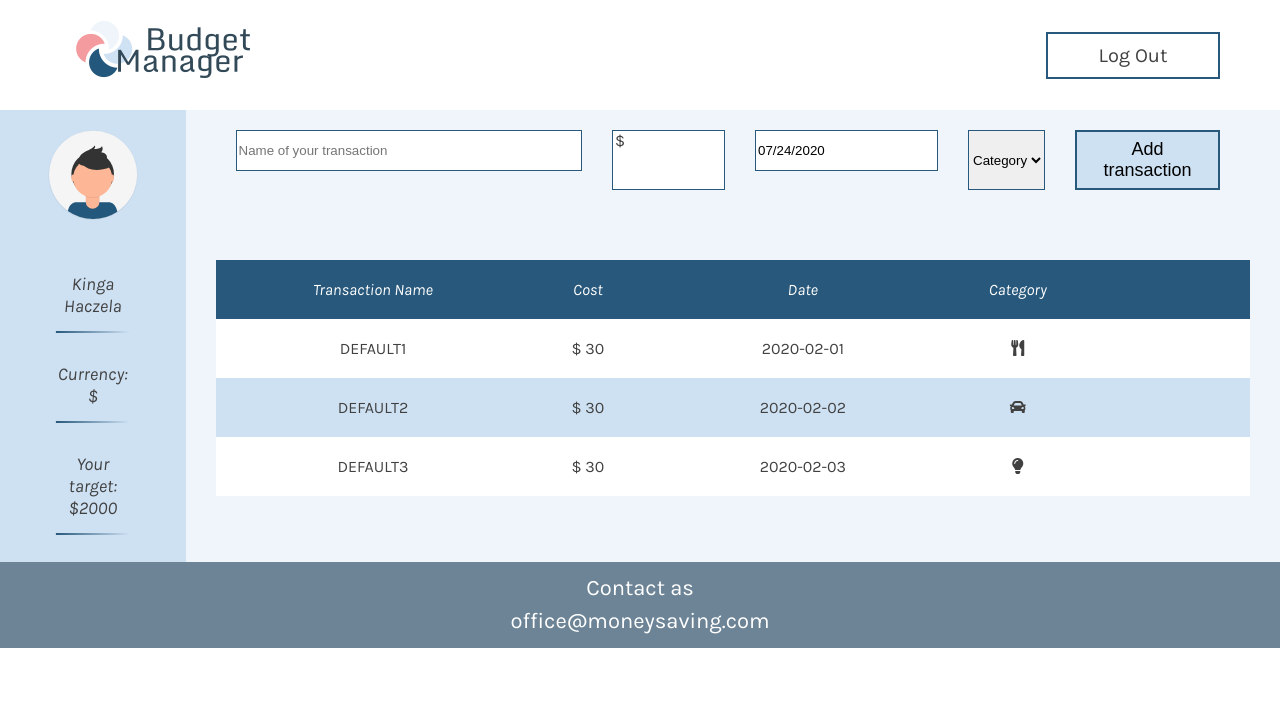
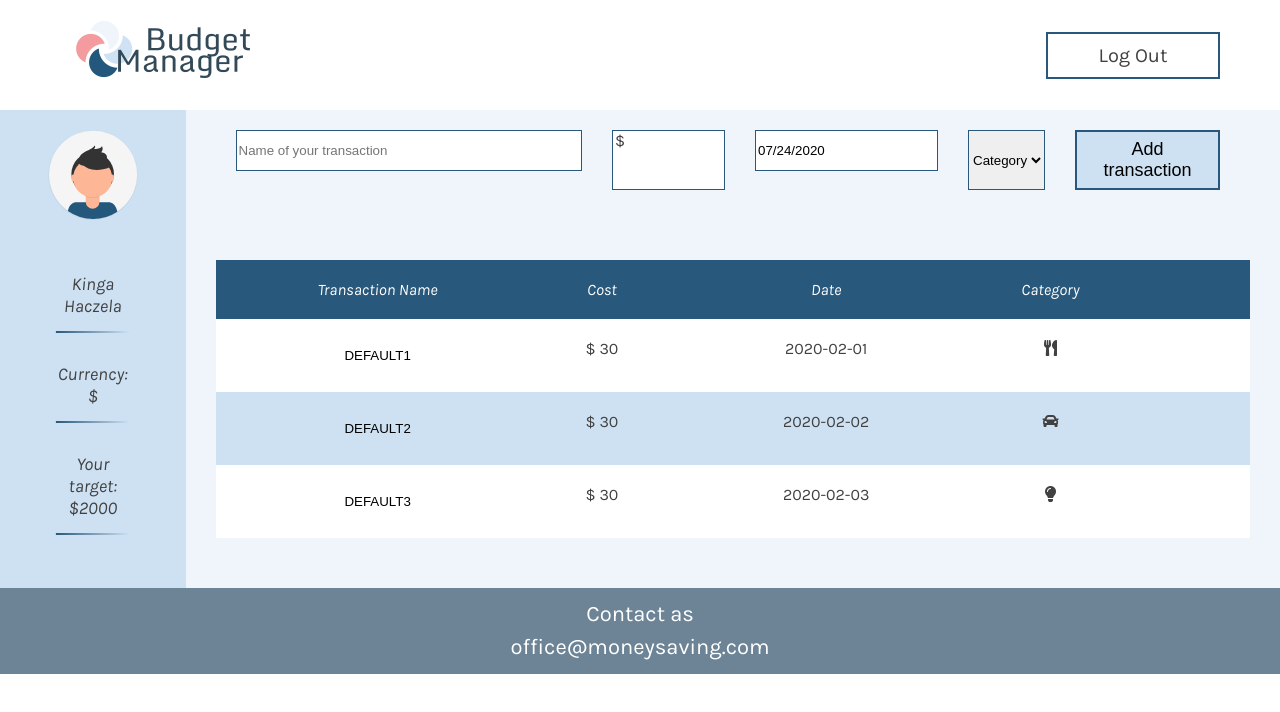
Before and after one commit to haczelakinga/money-saving-app, a React (Create React App) app: page /moneymanager in a window 1280 px wide. Shown: the top 712 px of the page. Built offline with nearby package versions, Linux system fonts and the light colour scheme.

Commit message:
Add editable transaction name

```diff
--- a/src/components/NewTransactionForm/NewTransactionForm.js
+++ b/src/components/NewTransactionForm/NewTransactionForm.js
@@ -62,14 +62,19 @@ class NewTransactionForm extends React.Component {
     console.log(value);
   };
 
-  handleOnSubmit = (e, dispatch) => {
+  handleOnSubmit = (e) => {
     e.preventDefault();
     if (this.state.name) {
       if (this.state.amount) {
-        this.setState({
-          uuid: uuidv4(),
-        });
-        return this.props.setNewTransaction(this.state) && this.clearInputs();
+        if (this.state.category) {
+          this.setState({
+            uuid: uuidv4(),
+          });
+          console.log(this);
+          return this.props.setNewTransaction(this.state) && this.clearInputs();
+        } else {
+          alert("Please choose category of your transaction");
+        }
       } else {
         alert("Please type cost of your transaction");
       }
@@ -82,6 +87,7 @@ class NewTransactionForm extends React.Component {
     this.setState({
       name: "",
       amount: "",
+      category: "",
     });
     const form = document.getElementById("transaction-form");
     form.reset();
--- a/src/components/NewTransactionForm/NewTransactionForm.scss
+++ b/src/components/NewTransactionForm/NewTransactionForm.scss
@@ -47,8 +47,17 @@
   padding: 2px 20px;
   font-size: 18px;
   outline: none;
+  transition: all 1s;
   & :focus {
     outline: none;
     outline-offset: 0;
   }
+  &:hover {
+  background-color: darken($color-secondary, 5%);
+  }
 }
+
+
+.empty-input {
+  background-color: #ffa9a7;
+}
--- a/src/components/TransactionList/TransactionList.js
+++ b/src/components/TransactionList/TransactionList.js
@@ -1,8 +1,45 @@
 import React from "react";
 import "./TransactionList.scss";
 import moment from "moment";
+import blankList from "./../../assets/undraw_blank_canvas_3rbb.svg";
 
-const TransactionList = ({ transactions, deleteTransaction }) => {
+const TransactionList = ({
+  transactions,
+  deleteTransaction,
+  editTransaction,
+}) => {
+  const updateTransaction = (clickedInput, uuid) => {
+    clickedInput.classList.add("disableInput");
+    clickedInput.classList.remove("enableInput");
+    const name = clickedInput.name;
+    const value = clickedInput.value;
+
+    const info = {
+      name,
+      value,
+      uuid,
+    };
+
+    return editTransaction(info);
+  };
+
+  const enableInput = (uuid) => (e) => {
+    const clickedInput = e.target;
+    clickedInput.classList.remove("disableInput");
+    clickedInput.classList.add("enableInput");
+    clickedInput.removeAttribute("readOnly");
+
+    clickedInput.addEventListener("focusout", (event) => {
+      updateTransaction(clickedInput, uuid);
+    });
+
+    clickedInput.addEventListener("keyup", (event) => {
+      if (event.keyCode === 13) {
+        updateTransaction(clickedInput, uuid);
+      }
+    });
+  };
+
   if (transactions.length > 0) {
     let properDate = (date) => moment(date).format("YYYY-MM-DD");
 
@@ -15,28 +52,43 @@ const TransactionList = ({ transactions, deleteTransaction }) => {
           <li>Category</li>
         </ul>
         {transactions.map((transaction) => (
-          <ul className="transactions-list" key={transaction.uuid}>
-            <li className="transactions-list--item">{transaction.name}</li>
+          <ul
+            className="transactions-list"
+            key={transaction.uuid}
+            id={transaction.uuid}
+          >
+            <li className="transactions-list--item">
+              <input
+                name={"name"}
+                className="disableInput"
+                readOnly
+                defaultValue={transaction.name}
+                onClick={(e) => enableInput(transaction.uuid)(e)}
+              />
+            </li>
             <li>$ {transaction.amount}</li>
             <li>{properDate(transaction.date)}</li>
             <li>
-              <i className={transaction.categoryIcon}></i>
+              <i className={transaction.categoryIcon} />
             </li>
-            <button className="edit-button">
-              <i className="fas fa-pen"></i>
-            </button>
             <button
               className="delete-button"
               onClick={() => deleteTransaction(transaction.uuid)}
             >
-              <i className="fas fa-trash-alt"></i>
+              <i className="fas fa-trash-alt" />
             </button>
           </ul>
         ))}
       </div>
     );
   } else {
-    return <div>'Add your first transaction'</div>;
+    return (
+      <div className="blank-list">
+        <p>No transaction available!</p>
+        <p>You can add one above.</p>
+        <img className="blank-list-image" src={blankList} alt={"blank list"} />
+      </div>
+    );
   }
 };
 
--- a/src/components/TransactionList/TransactionList.scss
+++ b/src/components/TransactionList/TransactionList.scss
@@ -8,7 +8,7 @@
   background-color: $color-highlight;
   color: #ffffff;
   display: grid;
-  grid-template-columns: 23% 23% 23% 23% auto auto;
+  grid-template-columns: 24% 24% 24% 24% auto;
   list-style: none;
   text-align: center;
   padding: 20px 50px;
@@ -18,7 +18,7 @@
 
 .transactions-list {
   display: grid;
-  grid-template-columns: 23% 23% 23% 23% auto auto;
+  grid-template-columns: 24% 24% 24% 24% auto;
   list-style: none;
   text-align: center;
   padding: 20px 50px;
@@ -27,6 +27,7 @@
   &:nth-child(even) {
     background: #ffffff;
   }
+
   &:nth-child(odd) {
     background: $color-secondary;
   }
@@ -37,7 +38,7 @@
   padding: 0;
 }
 
-.edit-button, .delete-button {
+.delete-button {
   display: none;
   cursor: pointer;
   color: $color-danger;
@@ -47,10 +48,57 @@
   border: none
 }
 
-.transactions-list:hover > .edit-button {
+.transactions-list:hover > .delete-button {
   display: block;
 }
 
-.transactions-list:hover > .delete-button {
-  display: block;
+.blank-list {
+  text-align: center;
+  margin: 50px 0;
+  font-size: 21px;
+  color: $color-highlight
 }
+
+.blank-list-image {
+  width: 20%;
+}
+
+.disableInput {
+  background-color: transparent;
+  margin: 0;
+  padding: 8px 0;
+  outline: none;
+  text-align: center;
+  transition: all .3s;
+  border: 1px solid transparent;
+
+  &:hover {
+    background-color: $color-primary;
+    border-radius: 1px;
+  }
+
+  &::selection {background-color: transparent;}
+
+  &:focus {
+    background-color: transparent;
+  }
+}
+
+.enableInput {
+  background-color: transparent;
+  border: 1px solid $color-highlight;
+  text-align: center;
+  padding: 8px 0;
+  font-style: italic;
+  cursor: text;
+
+  &::selection {background-color: transparent;}
+
+
+
+  &:focus {
+    background-color: transparent;
+    outline: none;
+
+  }
+}
--- a/src/components/TransactionList/TransactionListContainer.js
+++ b/src/components/TransactionList/TransactionListContainer.js
@@ -3,6 +3,7 @@ import TransactionList from "./TransactionList";
 import {
   getAllTransactions,
   deleteTransaction,
+  editTransaction,
 } from "../../reducers/newTransactionRedux";
 
 const mapStateToProps = (state) => {
@@ -13,6 +14,7 @@ const mapStateToProps = (state) => {
 
 export const mapDispatchToProps = (dispatch) => ({
   deleteTransaction: (id) => dispatch(deleteTransaction(id)),
+  editTransaction: (info) => dispatch(editTransaction(info)),
 });
 
 export default connect(mapStateToProps, mapDispatchToProps)(TransactionList);
--- a/src/reducers/newTransactionRedux.js
+++ b/src/reducers/newTransactionRedux.js
@@ -12,6 +12,7 @@ const createActionName = (name) => `app/${reducerName}/${name}`;
 // action types
 export const SET_NEW_TRANSACTION = createActionName("SET_NEW_TRANSACTION");
 export const DELETE_TRANSACTION = createActionName("DELETE_TRANSACTION");
+export const EDIT_TRANSACTION = createActionName("EDIT_TRANSACTION");
 
 // action creators
 export const setNewTransaction = (payload) => ({
@@ -21,6 +22,10 @@ export const setNewTransaction = (payload) => ({
 export const deleteTransaction = (payload) => ({
   payload,
   type: DELETE_TRANSACTION,
+});
+export const editTransaction = (payload) => ({
+  payload,
+  type: EDIT_TRANSACTION,
 });
 
 //reducers
@@ -42,6 +47,19 @@ export default function reducer(state = [], action = {}) {
       }
       return newState;
 
+    case EDIT_TRANSACTION:
+      console.log(state);
+      for (let transaction of state) {
+        if (transaction.uuid === action.payload.uuid) {
+          for (let key in transaction) {
+            if (key === action.payload.name) {
+              transaction[key] = action.payload.value;
+            }
+          }
+        }
+      }
+      return state;
+
     default:
       return state;
   }
```
Also changed, not shown: src/reducers/transactionListRedux.js (deleted, +0 -7 lines), src/assets/blankList.svg (added), src/assets/undraw_blank_canvas_3rbb.svg (added).
